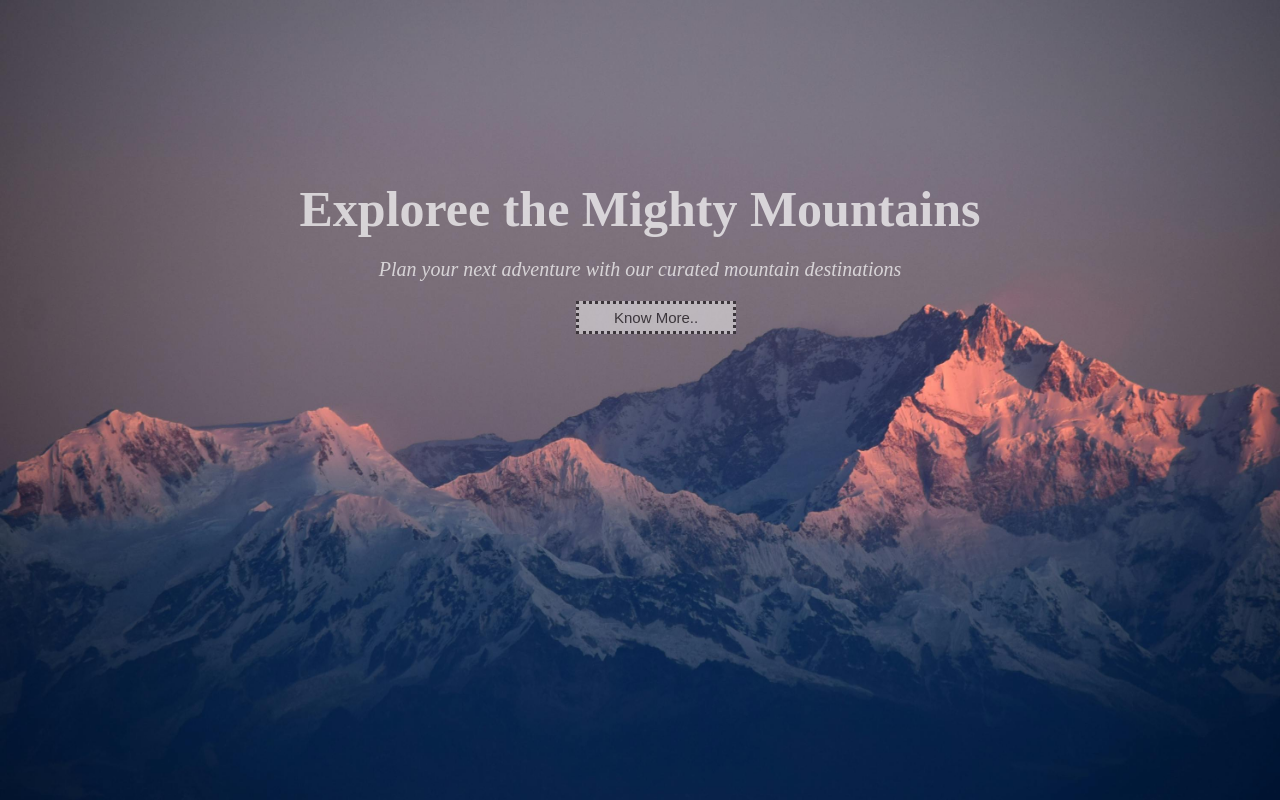
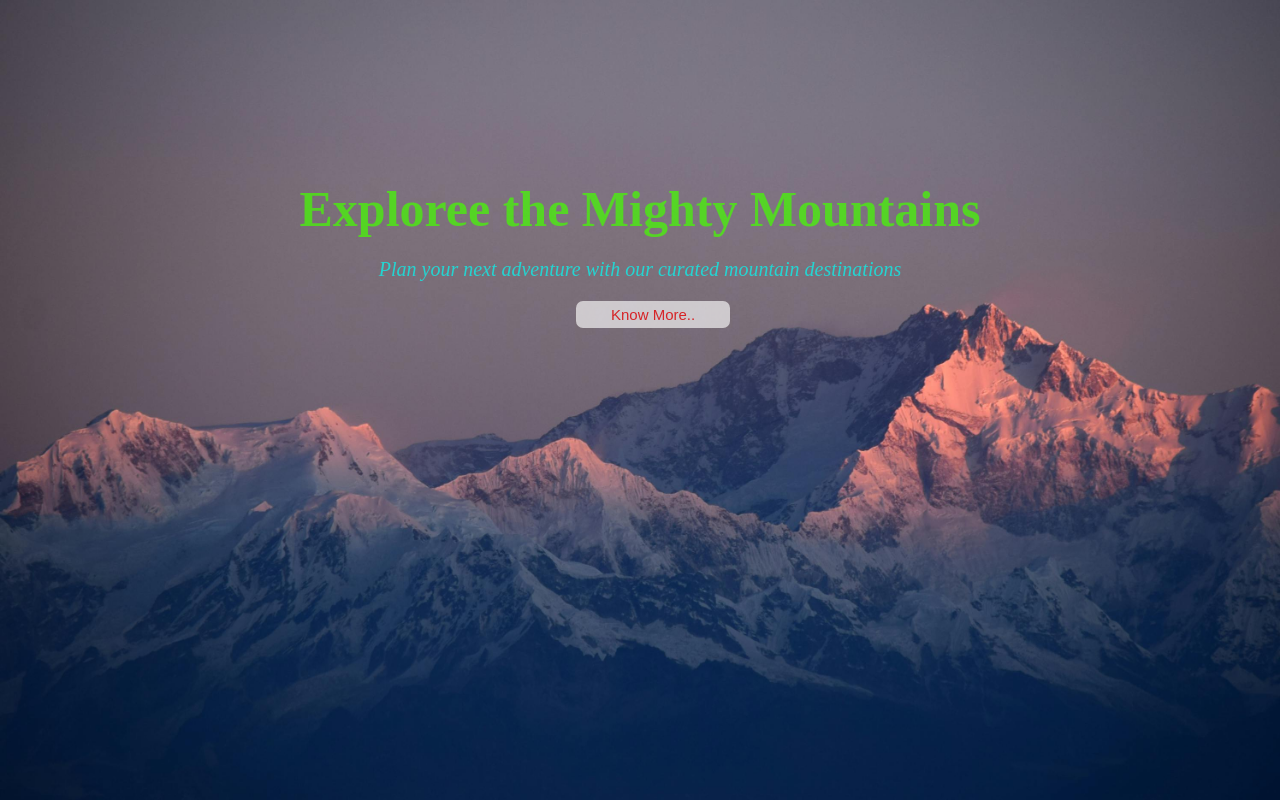
Before and after one commit to Anirudh-524/Aitam-MERN-TASKS, a plain HTML site: page TRAVEL1/landing.html in a window 1280 px wide. Drawn offline with Linux system fonts and the light colour scheme.

Commit message:
new update

```diff
--- a/TRAVEL1/style.css
+++ b/TRAVEL1/style.css
@@ -10,12 +10,13 @@
     background-size: cover;
     background-position: center;
     height: 100vh;
+    width: 100vw;
 }
 .landing h1
 {
     text-align: center;
     font-size: 50px;
-    color: white;
+    color: #44ff00;
     padding-top: 180px;
     opacity: 0.7;
 }
@@ -23,7 +24,7 @@
 {
     text-align: center;
     font-size: 20px;
-    color: white;
+    color: rgb(0, 255, 247);
     padding-top: 20px;
     font-style: italic;
     opacity: 0.7;
@@ -31,14 +32,14 @@
 button
 {
     padding: 5px 35px;
-    background-color: white;
-    color: black;
-    border: none;
+    background-color: rgba(255, 255, 255, 0.9);
     cursor: pointer;
     margin-top: 20px;
     font-size: 15px;
     margin-left: 45%;
-    opacity: 0.5;
-    border: dotted;
+    opacity: 0.7;
+    border:black;
+    border-radius: 7px;
+    color: rgba(254, 6, 6,1);
 
 }
```
Also changed, not shown: Task-1/TASK-1.html (renamed from TASK-1.html), Task-2/TASK-2.html (renamed from TASK-2.html).
